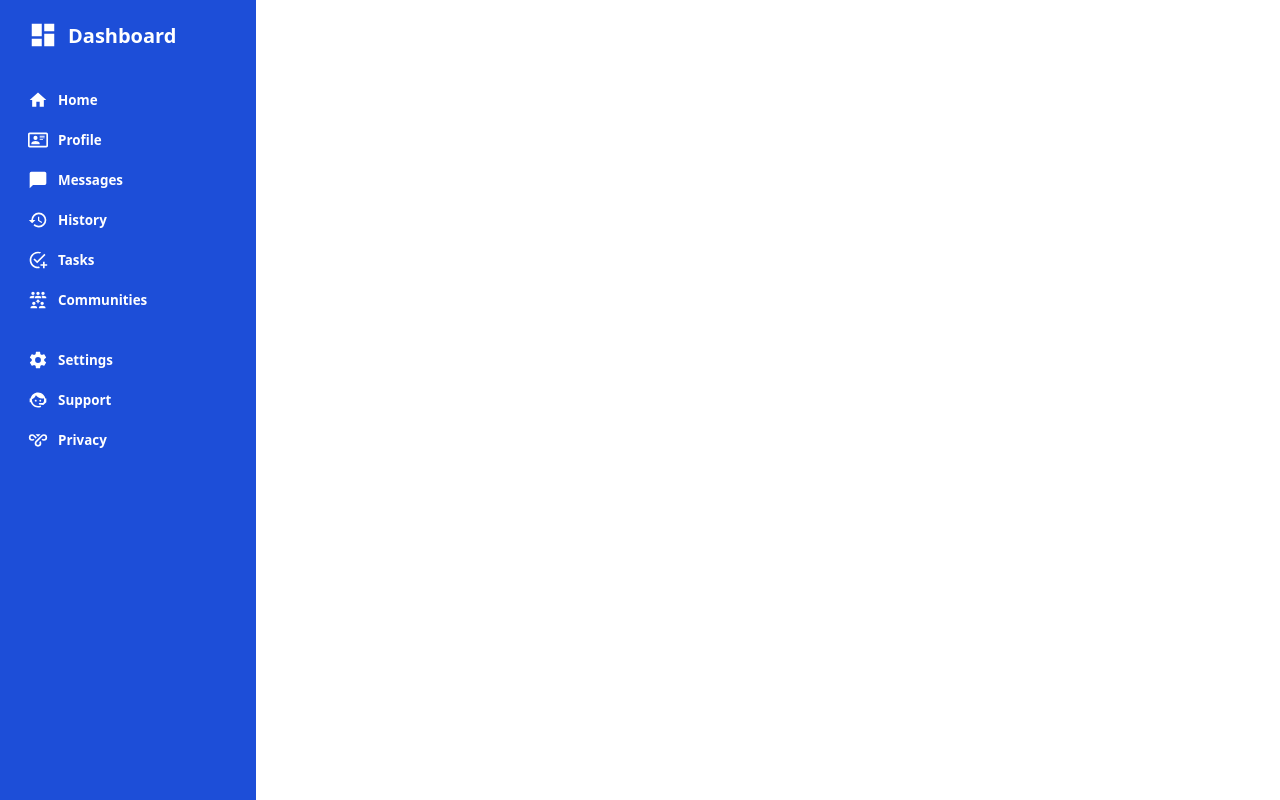
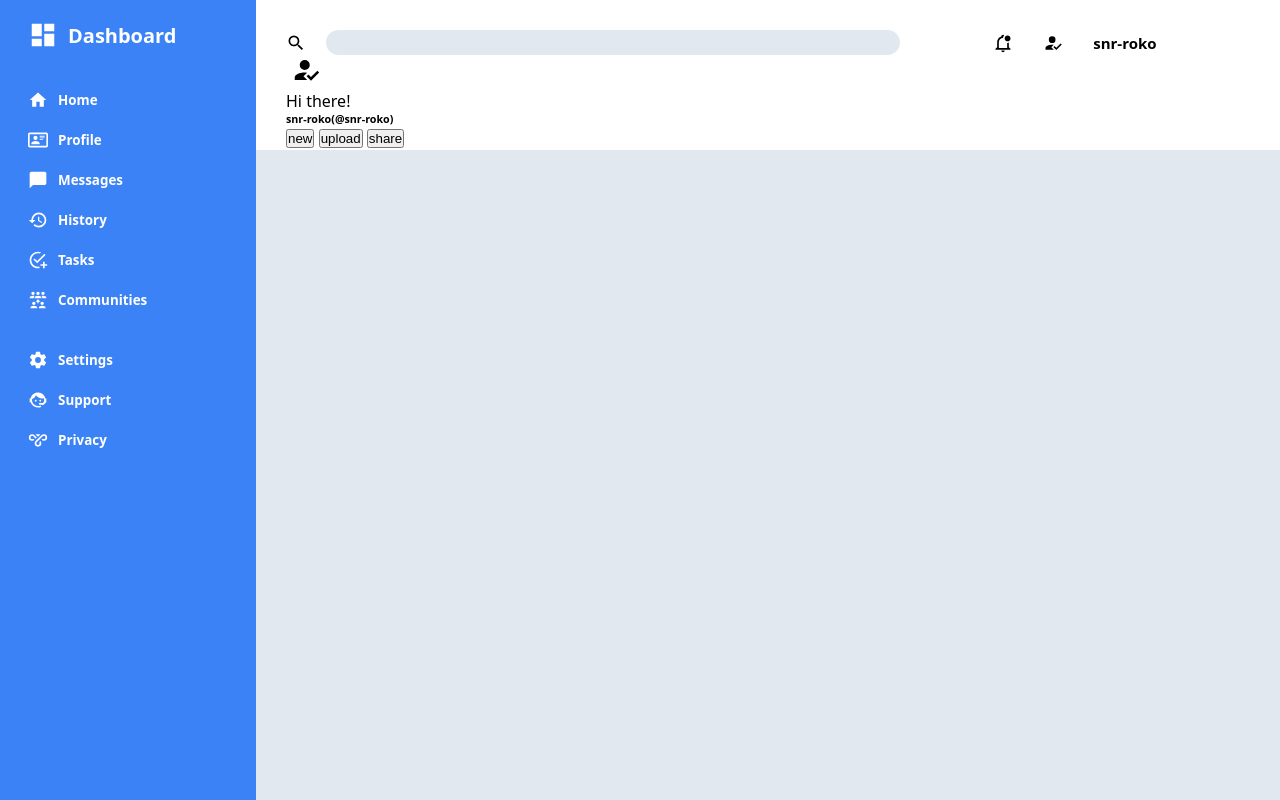
Before and after one commit to snr-roko/dashboard, a plain HTML site: page index.html in a window 1280 px wide. Drawn offline with Linux system fonts and the light colour scheme.

Commit message:
Upper header partially completed.

```diff
--- a/index.html
+++ b/index.html
@@ -86,7 +86,41 @@
         </div>
     </div>
     <div class="main-container">
-        <div class="header"></div>
+        <div class="header">
+            <div class="upper-header">
+                <div class="first-upper-header">
+                    <svg xmlns="http://www.w3.org/2000/svg" viewBox="0 0 24 24" width="20px", height="20px">
+                        <title>search</title>
+                        <path d="M9.5,3A6.5,6.5 0 0,1 16,9.5C16,11.11 15.41,12.59 14.44,13.73L14.71,14H15.5L20.5,19L19,20.5L14,15.5V14.71L13.73,14.44C12.59,15.41 11.11,16 9.5,16A6.5,6.5 0 0,1 3,9.5A6.5,6.5 0 0,1 9.5,3M9.5,5C7,5 5,7 5,9.5C5,12 7,14 9.5,14C12,14 14,12 14,9.5C14,7 12,5 9.5,5Z" />
+                    </svg>
+                    <input type="text" name="" id="" class="search-input">
+                </div>
+                <div class="second-upper-header">
+                    <svg xmlns="http://www.w3.org/2000/svg" viewBox="0 0 24 24" width="20px", height="20px">
+                        <title>notification</title>
+                        <path d="M19 17V11.8C18.5 11.9 18 12 17.5 12H17V18H7V11C7 8.2 9.2 6 12 6C12.1 4.7 12.7 3.6 13.5 2.7C13.2 2.3 12.6 2 12 2C10.9 2 10 2.9 10 4V4.3C7 5.2 5 7.9 5 11V17L3 19V20H21V19L19 17M10 21C10 22.1 10.9 23 12 23S14 22.1 14 21H10M21 6.5C21 8.4 19.4 10 17.5 10S14 8.4 14 6.5 15.6 3 17.5 3 21 4.6 21 6.5" />
+                    </svg>
+                    <svg xmlns="http://www.w3.org/2000/svg" viewBox="0 0 24 24" width="20px", height="20px">
+                        <title>account-logged-in</title>
+                        <path d="M21.1,12.5L22.5,13.91L15.97,20.5L12.5,17L13.9,15.59L15.97,17.67L21.1,12.5M10,17L13,20H3V18C3,15.79 6.58,14 11,14L12.89,14.11L10,17M11,4A4,4 0 0,1 15,8A4,4 0 0,1 11,12A4,4 0 0,1 7,8A4,4 0 0,1 11,4Z" />
+                    </svg>
+                    <h6 class="profile">snr-roko</h6>
+                </div>
+            </div>
+            <div class="lower-header">
+                <svg xmlns="http://www.w3.org/2000/svg" viewBox="0 0 24 24" width="40px", height="30px">
+                    <title>account-logged-in</title>
+                    <path d="M21.1,12.5L22.5,13.91L15.97,20.5L12.5,17L13.9,15.59L15.97,17.67L21.1,12.5M10,17L13,20H3V18C3,15.79 6.58,14 11,14L12.89,14.11L10,17M11,4A4,4 0 0,1 15,8A4,4 0 0,1 11,12A4,4 0 0,1 7,8A4,4 0 0,1 11,4Z" />
+                </svg>
+                <div class="username-profile">
+                    <p>Hi there!</p>
+                    <h6>snr-roko(@snr-roko)</h6>
+                </div>
+                <button class="new-btn">new</button>
+                <button class="upload-btn">upload</button>
+                <button class="share-btn">share</button>
+            </div>
+        </div>
         <div class="main">
             <div class="projects"></div>
             <div class="misc">
--- a/style.css
+++ b/style.css
@@ -13,7 +13,7 @@ body {
 }
 
 .sidebar-container {
-    background-color: #1d4ed8;
+    background-color: #3b82f6;
     color: white;
     display: flex;
     flex-direction: column;
@@ -38,3 +38,54 @@ body {
     align-items: center;
     font-size: 20px;
 }
+
+.main-container {
+    display: grid;
+    grid-template-rows: 150px 1fr;
+}
+
+.header {
+    display: grid;
+    grid-template-rows: repeat(2, 1fr);
+    padding: 30px
+}
+
+.upper-header {
+    display: flex;
+    align-items: center;
+    justify-content: space-between;
+}
+
+.first-upper-header {
+    display: flex;
+    flex-grow: 2;
+    gap: 20px;
+    align-items: center;
+}
+
+.profile {
+    font-size: 15px;
+}
+
+.second-upper-header {
+    display: flex;
+    flex-grow: 1;
+    align-items: center;
+    gap: 30px;
+    justify-content: center;
+}
+
+.search-input {
+    width: 200px;
+    flex-grow: 1;
+    max-width: 700px;
+    background-color: #e2e8f0;
+    border-radius: 50px;
+    border : none;
+    height: 25px;
+}
+
+
+.main {
+    background-color: #e2e8f0;
+}
```
